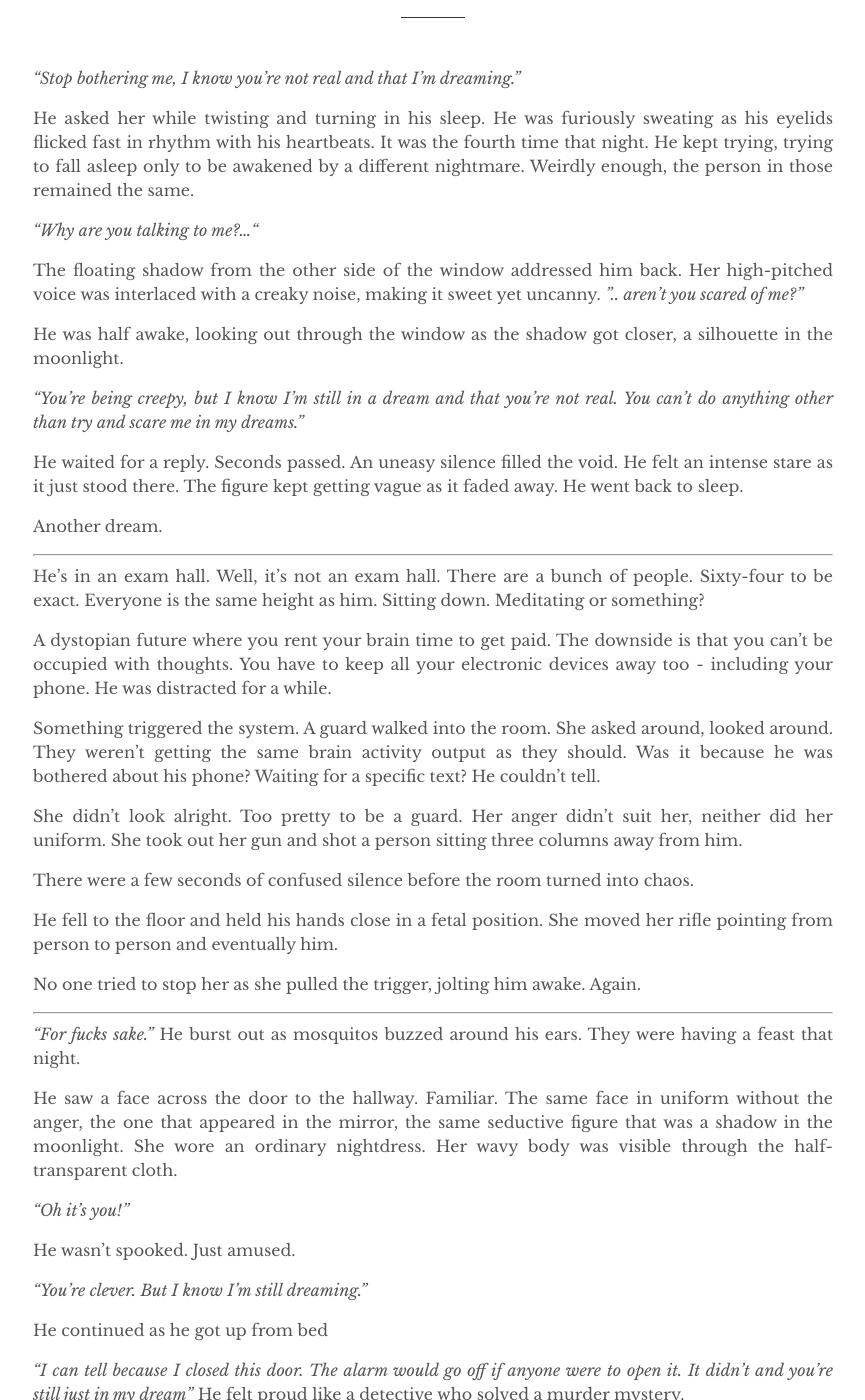
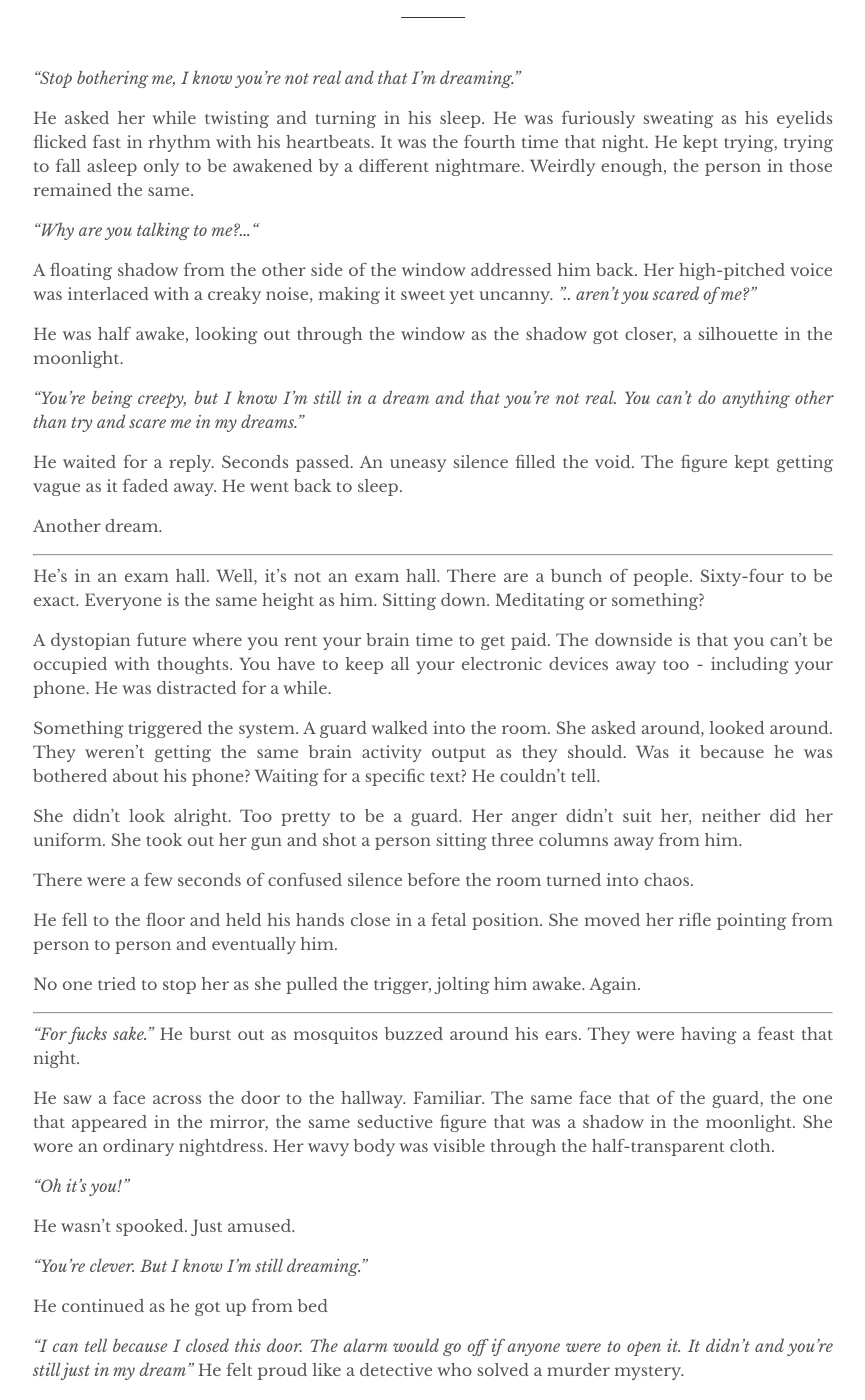
Before and after one commit to irshadshalu/irshadshalu.github.io, a Jekyll site: the page built from _posts/2024-04-16-the-last-dream.md, in a window 1280 px wide and 1400 px high, scrolled down 196 px. Shown: the whole window, without its empty margins (207-1072 px from the left). Built offline with Jekyll 4.4.1, drawn with Linux system fonts in a browser that asks for light colours; comment, search, counter and statistics services are not loaded.

Commit message:
post: some more edits

```diff
--- a/_posts/2024-04-16-the-last-dream.md
+++ b/_posts/2024-04-16-the-last-dream.md
@@ -14,7 +14,7 @@ It was the fourth time that night. He kept trying, trying to fall asleep only to
 
 _"Why are you talking to me?..."_
 
-The floating shadow from the other side of the window addressed him back.
+A floating shadow from the other side of the window addressed him back.
 Her high-pitched voice was interlaced with a creaky noise, making it sweet yet uncanny.
 _".. aren't you scared of me?"_
 
@@ -22,7 +22,7 @@ He was half awake, looking out through the window as the shadow got closer, a si
 
 _"You're being creepy, but I know I'm still in a dream and that you're not real. You can't do anything other than try and scare me in my dreams."_
 
-He waited for a reply. Seconds passed. An uneasy silence filled the void. He felt an intense stare as it just stood there. The figure kept getting vague as it faded away. He went back to sleep.
+He waited for a reply. Seconds passed. An uneasy silence filled the void. The figure kept getting vague as it faded away. He went back to sleep.
 
 Another dream.
 
@@ -46,7 +46,7 @@ No one tried to stop her as she pulled the trigger, jolting him awake. Again.
 
 _"For fucks sake."_ He burst out as mosquitos buzzed around his ears. They were having a feast that night.
 
-He saw a face across the door to the hallway. Familiar. The same face in uniform without the anger, the one that appeared in the mirror, the same seductive figure that was a shadow in the moonlight. She wore an ordinary nightdress. Her wavy body was visible through the half-transparent cloth.
+He saw a face across the door to the hallway. Familiar. The same face that of the guard, the one that appeared in the mirror, the same seductive figure that was a shadow in the moonlight. She wore an ordinary nightdress. Her wavy body was visible through the half-transparent cloth.
 
 
  _"Oh it's you!"_
```
